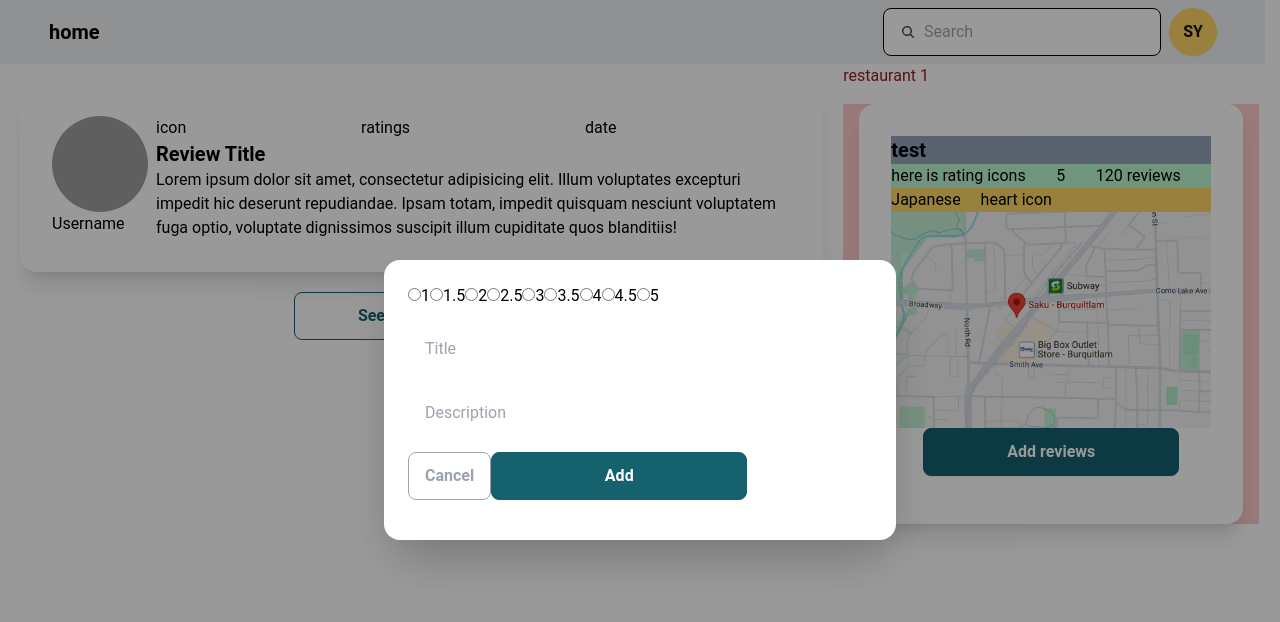
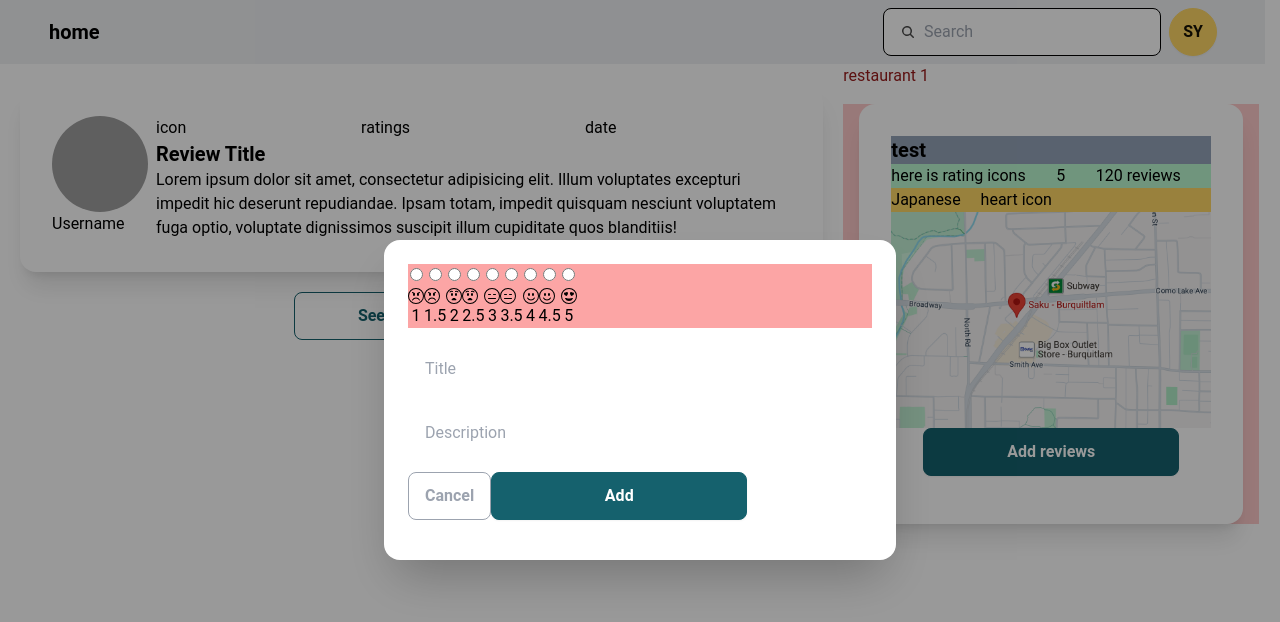
Before and after one commit to yll9108/restaurant_review, a Next.js app in the folder client/: page /restaurants/1 in a window 1280 px wide. Both pictures are taken after a click on the button "Add reviews". Shown: the top 622 px of the page. Built offline with nearby package versions, Linux system fonts and the light colour scheme; grey boxes are pictures that could not be loaded.

Commit message:
add emoji in options :q

```diff
--- a/client/src/app/components/review/AddReview.tsx
+++ b/client/src/app/components/review/AddReview.tsx
@@ -2,24 +2,29 @@ import { Button } from "@/components/common/button";
 import React from "react";
 import {
   BsEmojiAngry,
-  BsEmojiAngryFill,
   BsEmojiAstonished,
-  BsEmojiAstonishedFill,
   BsEmojiExpressionless,
-  BsEmojiExpressionlessFill,
   BsEmojiSmile,
-  BsEmojiSmileFill,
   BsEmojiHeartEyes,
-  BsEmojiHeartEyesFill,
 } from "react-icons/bs";
 
 function AddReview() {
   const options = [];
   for (let i = 1.0; i <= 5.0; i += 0.5) {
-    options.push(i);
+    let face;
+    if (i === 1.0 || i === 1.5) {
+      face = <BsEmojiAngry />;
+    } else if (i === 2.0 || i === 2.5) {
+      face = <BsEmojiAstonished />;
+    } else if (i === 3.0 || i === 3.5) {
+      face = <BsEmojiExpressionless />;
+    } else if (i === 4.0 || i === 4.5) {
+      face = <BsEmojiSmile />;
+    } else {
+      face = <BsEmojiHeartEyes />;
+    }
+    options.push({ num: i, face });
   }
-
-  // const optionsWithFace =
 
   return (
     <>
@@ -40,12 +45,12 @@ function AddReview() {
           {/* <div className="modal-action"> */}
           <form method="dialog" className="flex flex-col gap-4">
             {/* if there is a button in form, it will close the modal */}
-            <div className="flex">
+            <div className="bg-red-300 flex">
               {options.map((option) => (
-                <label key={option}>
-                  <input type="radio" name="options" value={option} />
-                  {option}
-                  {/* {option.face} */}
+                <label key={option.num}>
+                  <input type="radio" name="options" value={option.num} />
+                  {option.face}
+                  {option.num}
                 </label>
               ))}
             </div>
```
